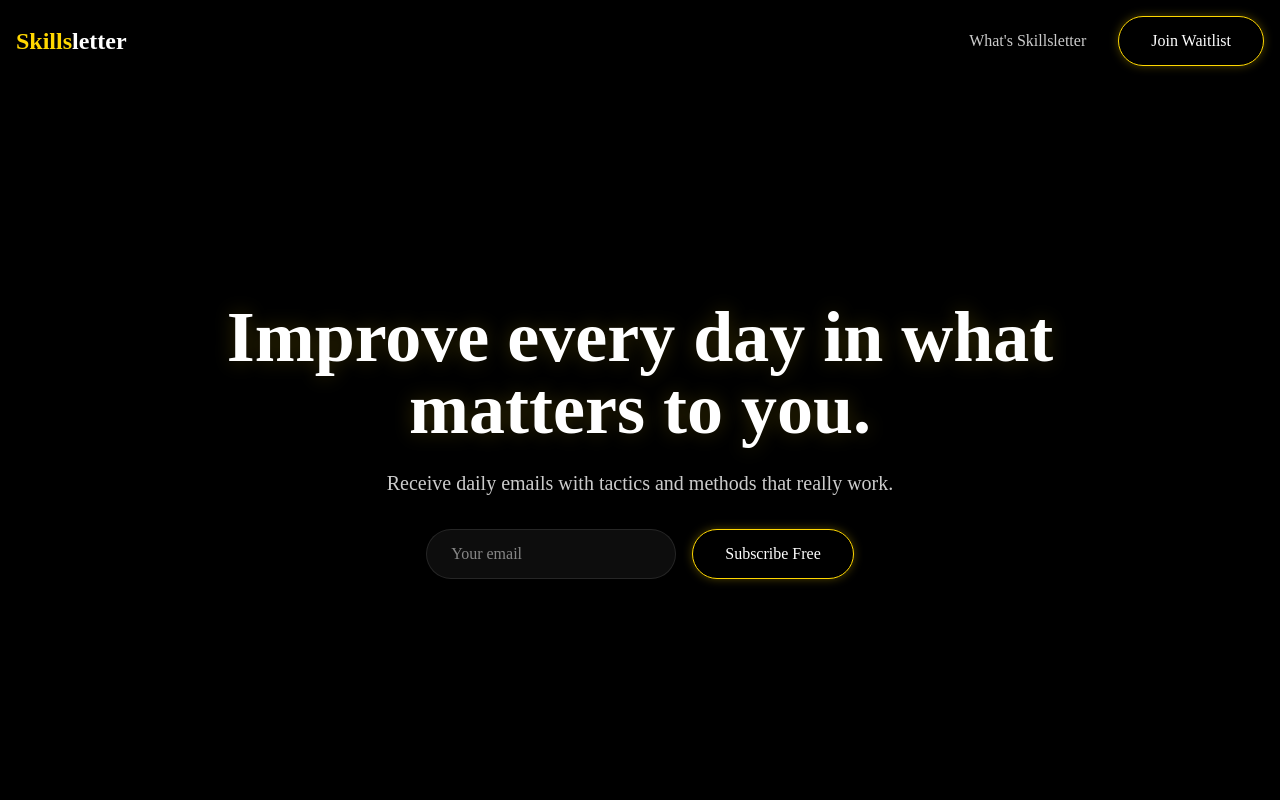
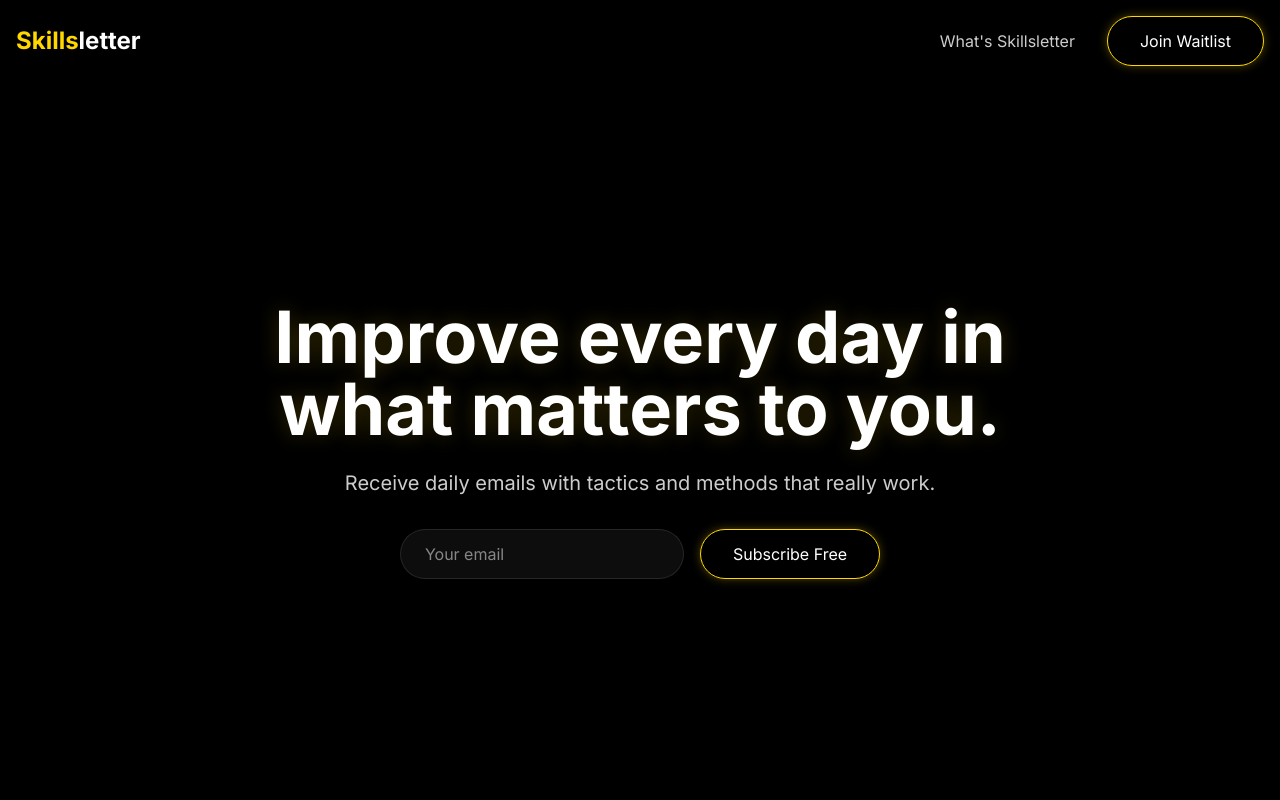
Before and after one commit to Ferrajju/skillvoo-landing, a Next.js app: page / in a window 1280 px wide. Shown: the top 800 px of the page. Built offline with nearby package versions, Linux system fonts and the light colour scheme.

Commit message:
Volviendo atras con captura

```diff
--- a/app/layout.tsx
+++ b/app/layout.tsx
@@ -1,8 +1,17 @@
-import { ThemeProvider } from "next-themes"
-import StyledComponentsRegistry from "../lib/registry"
-import { LanguageProvider } from "@/contexts/language-context"
 import "./globals.css"
-import type React from "react" // Import React
+import type { Metadata } from "next"
+import { Inter } from "next/font/google"
+import type React from "react"
+
+const inter = Inter({
+  subsets: ["latin"],
+  variable: "--font-inter",
+})
+
+export const metadata: Metadata = {
+  title: "Skillsletter - Improve Every Day",
+  description: "Receive daily tactics and methods that really work to improve what matters to you.",
+}
 
 export default function RootLayout({
   children,
@@ -10,14 +19,8 @@ export default function RootLayout({
   children: React.ReactNode
 }) {
   return (
-    <html lang="en" suppressHydrationWarning>
-      <body>
-        <StyledComponentsRegistry>
-          <ThemeProvider attribute="class" defaultTheme="system" enableSystem>
-            <LanguageProvider>{children}</LanguageProvider>
-          </ThemeProvider>
-        </StyledComponentsRegistry>
-      </body>
+    <html lang="en" className={inter.variable}>
+      <body className={inter.className}>{children}</body>
     </html>
   )
 }
```
